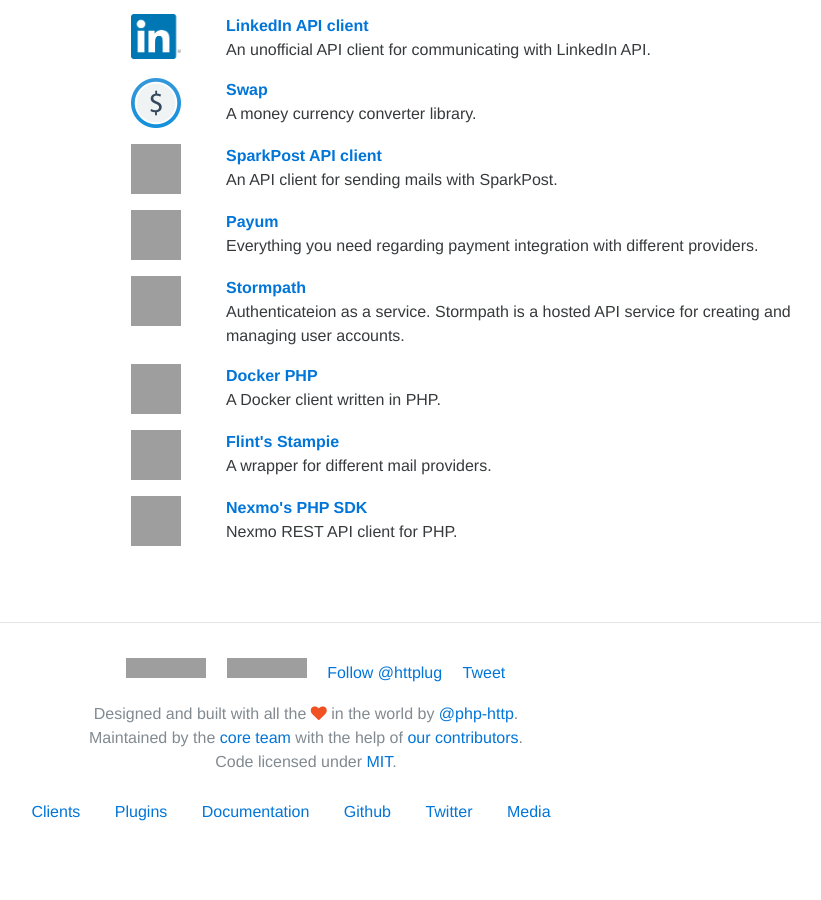
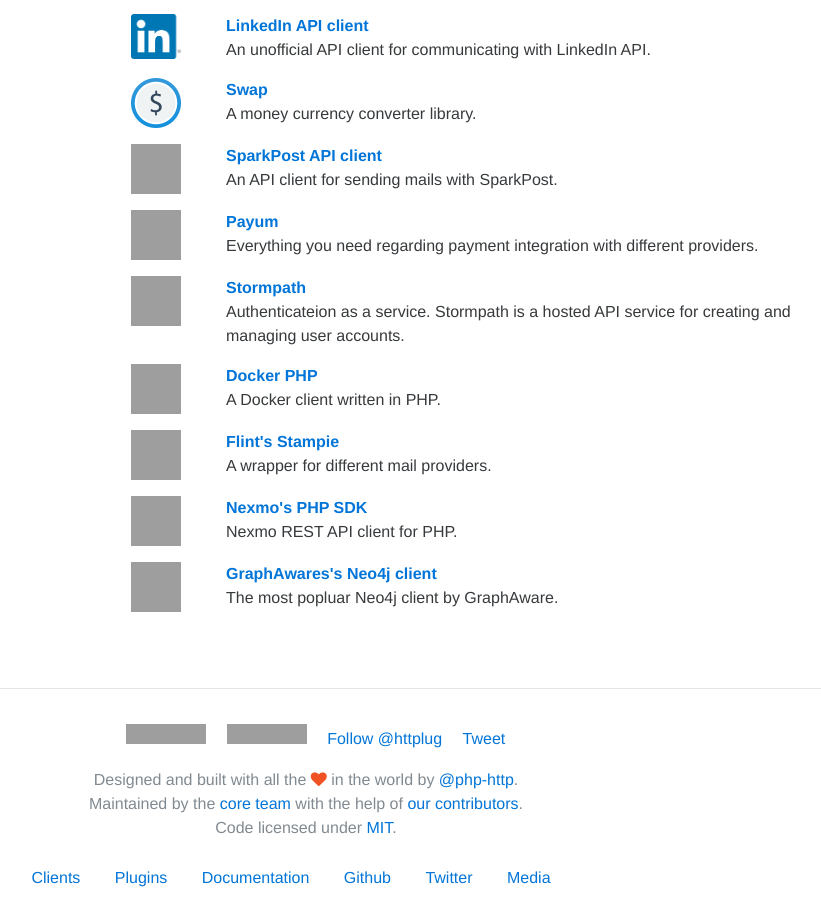
Before and after one commit to php-http/httplug.github.io, a Jekyll site: the page built from index.html, in a window 1280 px wide and 900 px high, scrolled down 1890 px. Shown: the whole window, without its empty margins (334-1155 px from the left). Built offline with Jekyll 4.4.1, drawn with Linux system fonts in a browser that asks for light colours; nearby versions of some CDN libraries; comment, search, counter and statistics services are not loaded; before the commit the page ends 2724 px from its top, so only the background shows below that; grey boxes are pictures that could not be loaded.

Commit message:
Added Neo4j

```diff
--- a/index.html
+++ b/index.html
@@ -191,5 +191,16 @@
 				<br /> Nexmo REST API client for PHP.
 			</div>
         </div>
+
+        <div class="row">
+            <div class="col-md-4"></div>
+            <div class="col-md-1">
+                    <img src="https://avatars3.githubusercontent.com/u/4264299?v=3&s=50" alt="GraphAware Neo4j" />
+            </div>
+			<div class="col-md-7">
+				<b><a href="https://github.com/graphaware/neo4j-php-client">GraphAwares's Neo4j client</a></b>
+				<br /> The most popluar Neo4j client by GraphAware.
+			</div>
+        </div>
     </div>
 </div>
```
